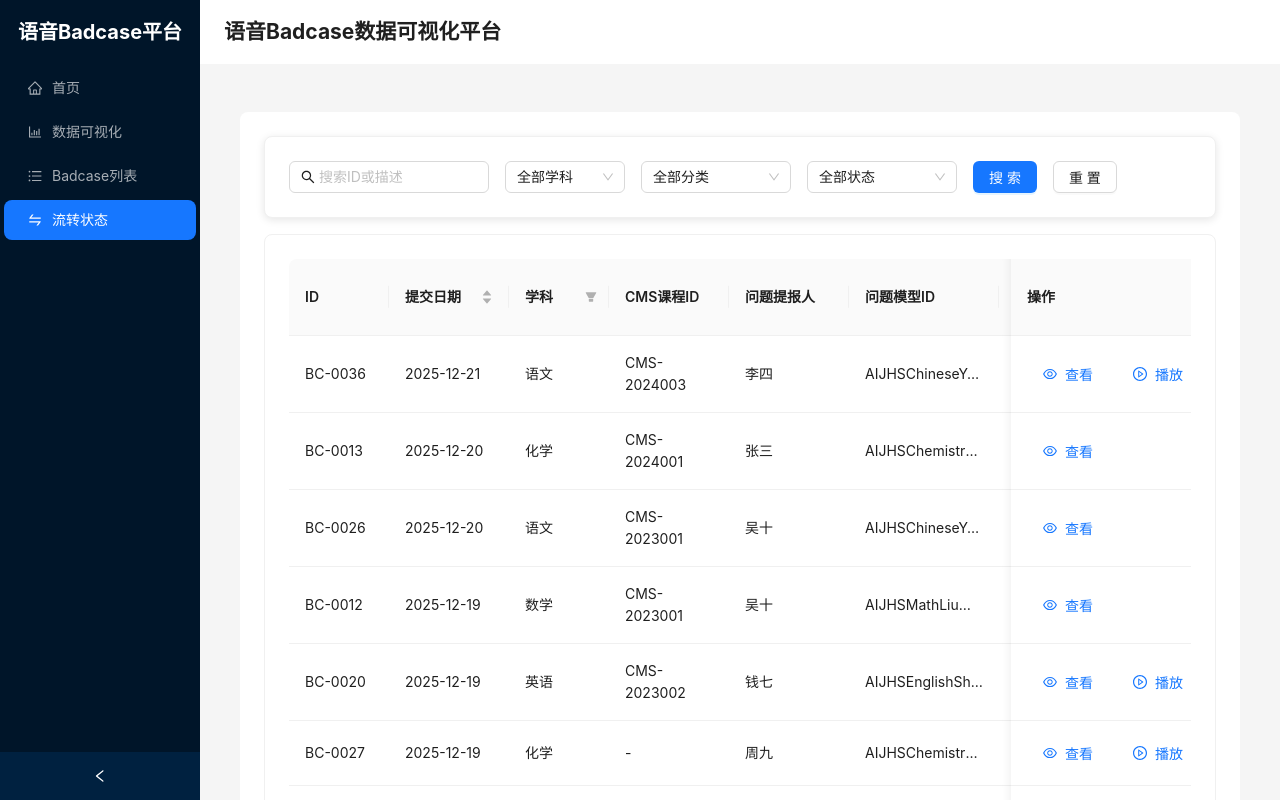
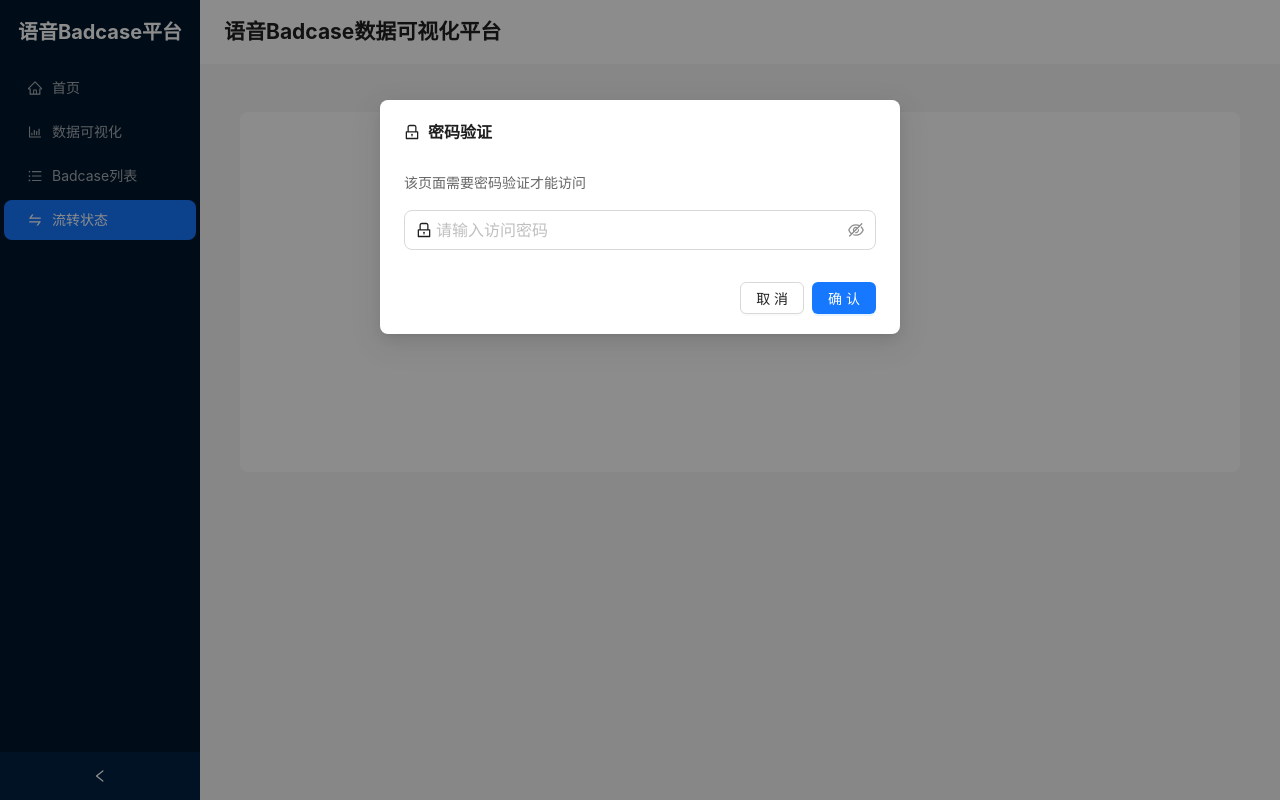
Before and after one commit to Camelia-star-98/voice-badcase-platform, a React (Vite) app: page /status-flow in a window 1280 px wide. Shown: the top 800 px of the page. Built offline with nearby package versions, Linux system fonts and the light colour scheme.

Commit message:
为流转状态页面添加密码保护（密码：1222）

```diff
--- a/src/pages/StatusFlowPage.tsx
+++ b/src/pages/StatusFlowPage.tsx
@@ -1,13 +1,16 @@
-import { useState } from 'react';
+import { useState, useEffect } from 'react';
 import { Table, Card, Space, Tag, Input, Select, Button, Modal, Descriptions, message } from 'antd';
 import type { ColumnsType } from 'antd/es/table';
-import { SearchOutlined, EyeOutlined, PlayCircleOutlined } from '@ant-design/icons';
+import { SearchOutlined, EyeOutlined, PlayCircleOutlined, LockOutlined } from '@ant-design/icons';
 import { BadcaseData } from '../types';
 import { mockBadcaseList } from '../api/mockData';
 import { getSubjectList, getSubjectLabel } from '../config/subjectModelMapping';
 import './BadcaseListPage.css';
 
 const { Option } = Select;
+
+const CORRECT_PASSWORD = '1222';
+const AUTH_KEY = 'status_flow_auth';
 
 const StatusFlowPage = () => {
   const [dataSource, setDataSource] = useState<BadcaseData[]>(mockBadcaseList);
@@ -18,6 +21,35 @@ const StatusFlowPage = () => {
   const [selectedRecord, setSelectedRecord] = useState<BadcaseData | null>(null);
   const [detailModalVisible, setDetailModalVisible] = useState(false);
   const [subjectFilter, setSubjectFilter] = useState<string>('all');
+
+  // 密码验证相关状态
+  const [isAuthenticated, setIsAuthenticated] = useState(false);
+  const [passwordVisible, setPasswordVisible] = useState(false);
+  const [password, setPassword] = useState('');
+
+  // 检查是否已经验证过
+  useEffect(() => {
+    const auth = sessionStorage.getItem(AUTH_KEY);
+    if (auth === 'true') {
+      setIsAuthenticated(true);
+    } else {
+      setPasswordVisible(true);
+    }
+  }, []);
+
+  // 处理密码验证
+  const handlePasswordSubmit = () => {
+    if (password === CORRECT_PASSWORD) {
+      setIsAuthenticated(true);
+      setPasswordVisible(false);
+      sessionStorage.setItem(AUTH_KEY, 'true');
+      message.success('验证成功！');
+      setPassword('');
+    } else {
+      message.error('密码错误，请重试！');
+      setPassword('');
+    }
+  };
 
   const getStatusColor = (status: string) => {
     const colors = {
@@ -249,6 +281,44 @@ const StatusFlowPage = () => {
     setDataSource(mockBadcaseList);
   };
 
+  // 如果未验证，只显示密码输入框
+  if (!isAuthenticated) {
+    return (
+      <Modal
+        title={
+          <Space>
+            <LockOutlined />
+            <span>密码验证</span>
+          </Space>
+        }
+        open={passwordVisible}
+        onOk={handlePasswordSubmit}
+        onCancel={() => {
+          message.warning('需要验证密码才能访问该页面');
+        }}
+        okText="确认"
+        cancelText="取消"
+        closable={false}
+        maskClosable={false}
+      >
+        <div style={{ padding: '20px 0' }}>
+          <p style={{ marginBottom: 16, color: '#666' }}>
+            该页面需要密码验证才能访问
+          </p>
+          <Input.Password
+            prefix={<LockOutlined />}
+            placeholder="请输入访问密码"
+            value={password}
+            onChange={(e) => setPassword(e.target.value)}
+            onPressEnter={handlePasswordSubmit}
+            size="large"
+            autoFocus
+          />
+        </div>
+      </Modal>
+    );
+  }
+
   return (
     <div className="badcase-list-page">
       <Card className="filter-card">
```
